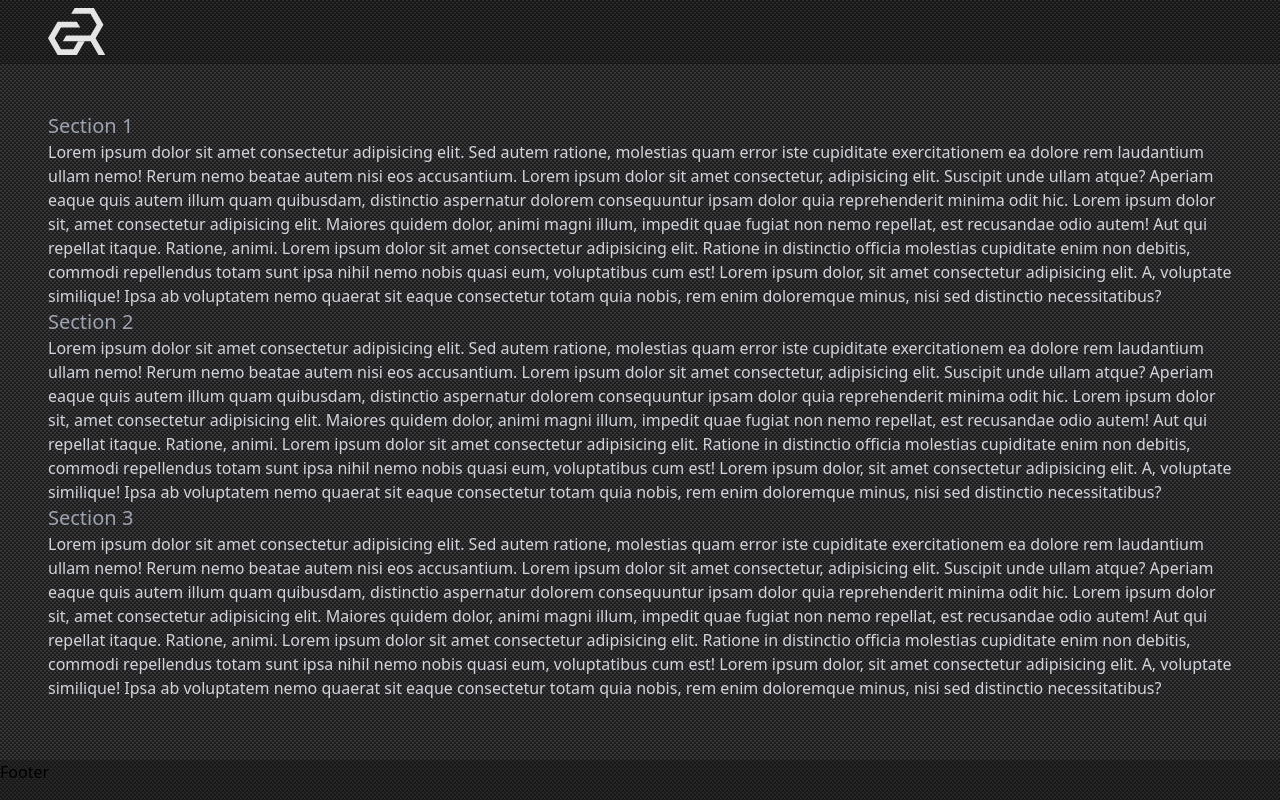
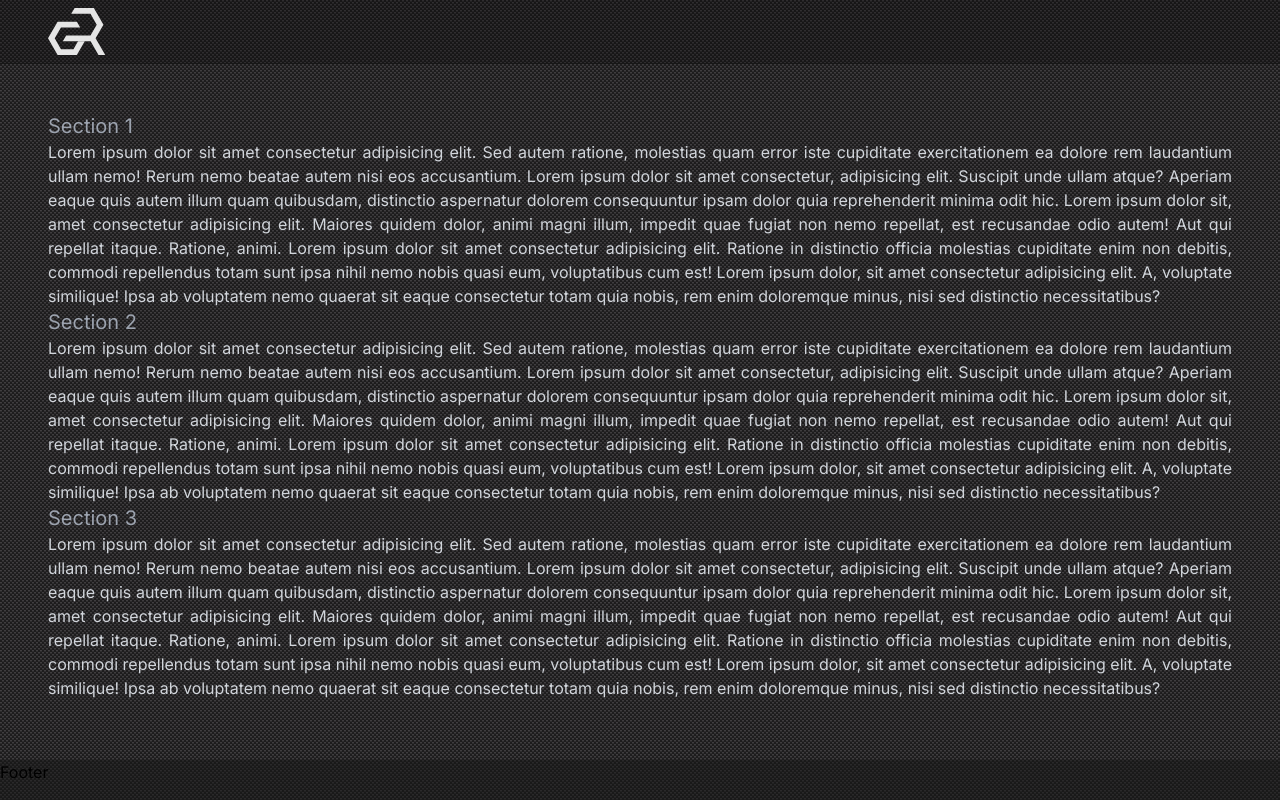
Before and after one commit to PetrGrabovsky/www-grabovsky-tech, a Next.js app: page / in a window 1280 px wide. Built offline with nearby package versions, Linux system fonts and the light colour scheme.

Commit message:
style: Definuj a integruj hlavní písmo

```diff
--- a/app/layout.tsx
+++ b/app/layout.tsx
@@ -4,6 +4,7 @@ import clsx from 'clsx';
 import { PropsWithChildren } from 'react';
 
 import ClientLayout from '@/layout/components/ClientLayout';
+import { inter } from '@/shared/styles/fonts';
 
 const RootLayout = ({ children }: PropsWithChildren) => {
   return (
@@ -11,7 +12,8 @@ const RootLayout = ({ children }: PropsWithChildren) => {
       <body
         className={clsx(
           'flex min-h-screen w-full flex-col bg-body-background bg-white-carbon',
-          'overflow-x-hidden antialiased'
+          'overflow-x-hidden antialiased',
+          inter.className
         )}
       >
         <ClientLayout>{children}</ClientLayout>
--- a/app/page.tsx
+++ b/app/page.tsx
@@ -1,7 +1,7 @@
 const Home = () => {
   return (
     <>
-      <section className='container'>
+      <section className='container text-justify'>
         <h2 className='text-xl text-gray-400'>Section 1</h2>
         <p className='text-gray-300'>
           Lorem ipsum dolor sit amet consectetur adipisicing elit. Sed autem ratione, molestias quam
@@ -19,7 +19,7 @@ const Home = () => {
           necessitatibus?
         </p>
       </section>
-      <section className='container'>
+      <section className='container text-justify'>
         <h2 className='text-xl text-gray-400'>Section 2</h2>
         <p className='text-gray-300'>
           Lorem ipsum dolor sit amet consectetur adipisicing elit. Sed autem ratione, molestias quam
@@ -37,7 +37,7 @@ const Home = () => {
           necessitatibus?
         </p>
       </section>
-      <section className='container'>
+      <section className='container text-justify'>
         <h2 className='text-xl text-gray-400'>Section 3</h2>
         <p className='text-gray-300'>
           Lorem ipsum dolor sit amet consectetur adipisicing elit. Sed autem ratione, molestias quam
--- /dev/null
+++ b/shared/styles/fonts.ts
@@ -0,0 +1,3 @@
+import { Inter } from 'next/font/google';
+
+export const inter = Inter({ subsets: ['latin'] });
```
